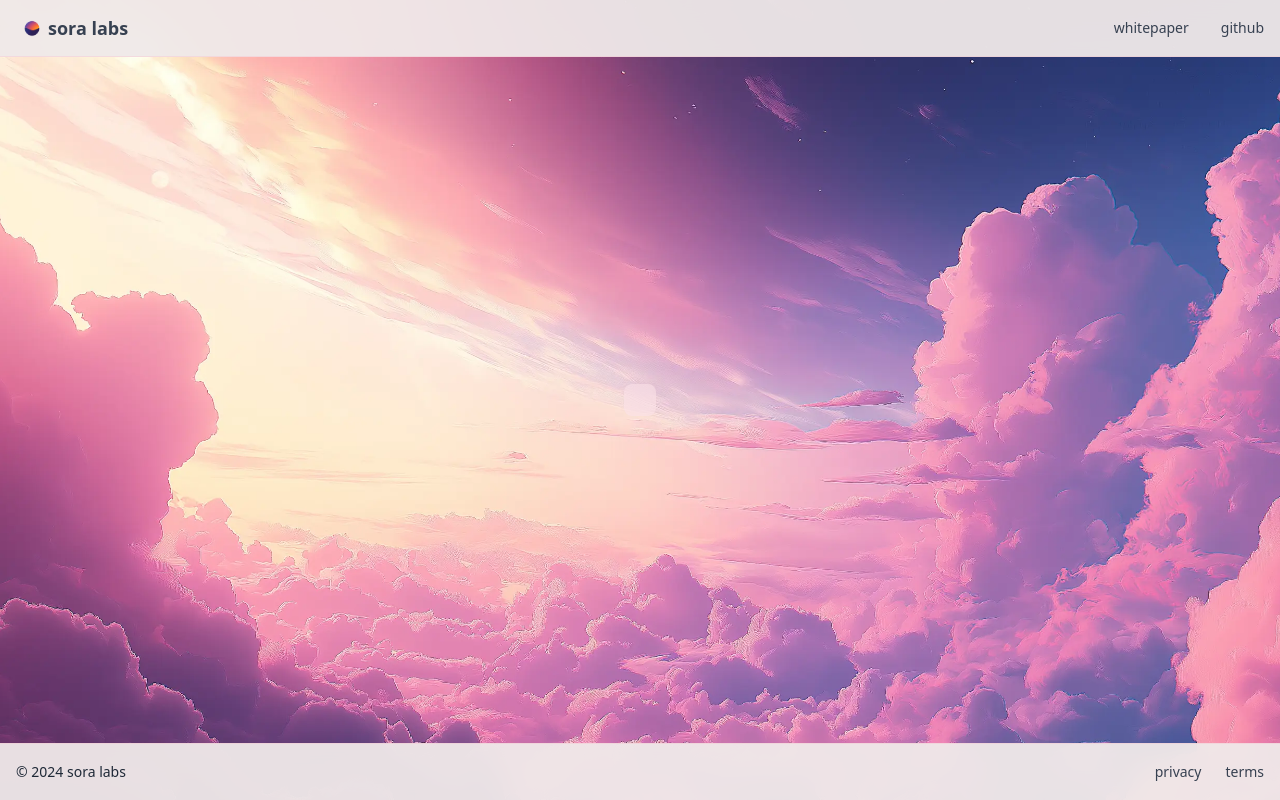
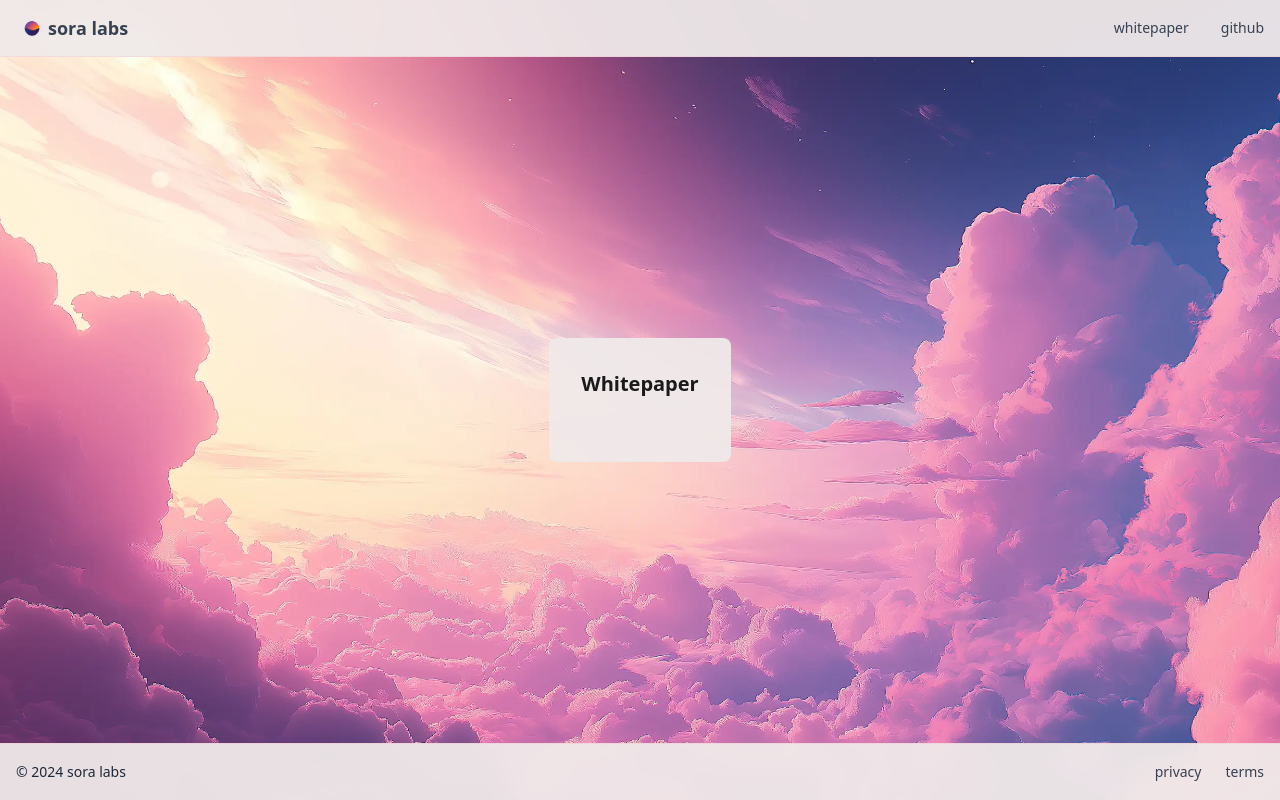
Before and after one commit to nimlik/SilverbackAI, a Next.js app: page /whitepaper in a window 1280 px wide. Built offline with nearby package versions, Linux system fonts and the light colour scheme.

Commit message:
feat: prepare whitepaper page

```diff
--- a/src/app/whitepaper/page.tsx
+++ b/src/app/whitepaper/page.tsx
@@ -1,8 +1,13 @@
+import WhitepaperContent from "@/components/WhitepaperContent";
+
 export default function Whitepaper() {
   return (
-    <div className="h-full flex items-center justify-center">
-      <div className="max-w-7xl mx-auto px-4 sm:px-6 lg:px-8">
-        <div className="flex flex-col items-center bg-sora-bg/50 backdrop-blur-md rounded-lg p-4"></div>
+    <div className="flex min-h-full items-center justify-center py-12">
+      <div className="max-w-3xl mx-auto px-4 sm:px-6 lg:px-8">
+        <div className="bg-sora-neutral/95 backdrop-blur-md rounded-lg p-8">
+          <h1 className="text-xl font-bold mb-8">Whitepaper</h1>
+          <WhitepaperContent />
+        </div>
       </div>
     </div>
   );
--- /dev/null
+++ b/src/components/WhitepaperContent.tsx
@@ -0,0 +1,32 @@
+"use client";
+
+import { useState } from "react";
+import TypewriterText from "./TypewriterText";
+
+export default function WhitepaperContent() {
+  const [currentParagraph, setCurrentParagraph] = useState(0);
+  const content: string[] = [];
+
+  const handleParagraphComplete = () => {
+    if (currentParagraph < content.length - 1) {
+      setCurrentParagraph((prev) => prev + 1);
+    }
+  };
+
+  return (
+    <div className="space-y-4 max-w-3xl">
+      {content.map((paragraph, index) => (
+        <div key={index} className="text-gray-700">
+          {index === currentParagraph && (
+            <TypewriterText
+              text={paragraph}
+              onComplete={handleParagraphComplete}
+              typingDuration={0.5}
+            />
+          )}
+          {index < currentParagraph && <p>{paragraph}</p>}
+        </div>
+      ))}
+    </div>
+  );
+}
```
